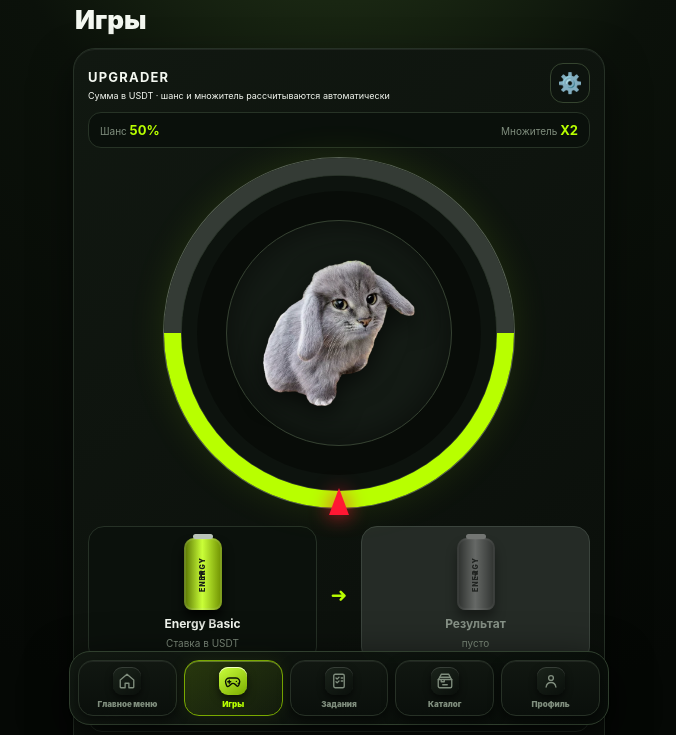
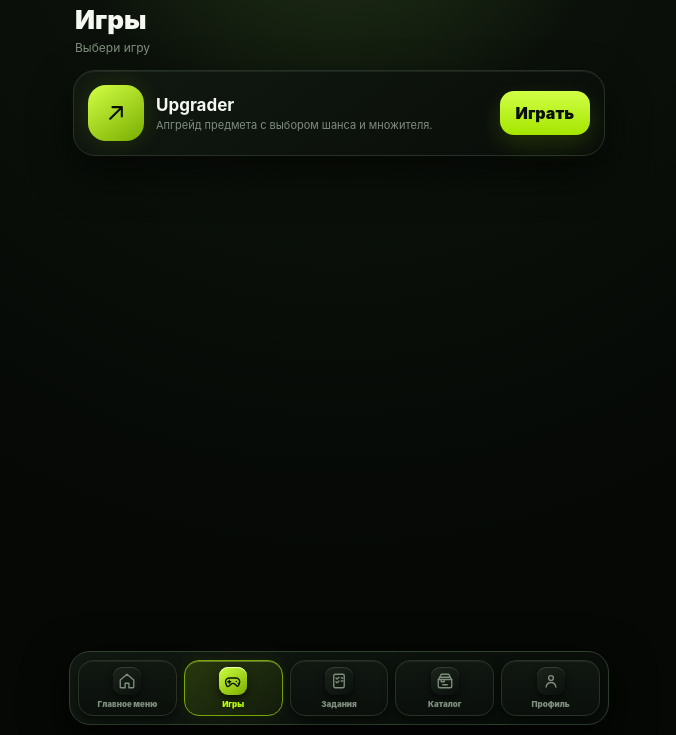
Before and after one commit to hakeza/energy-simulator, a website: page index.html in a window 1280 px wide. Both pictures are taken after a click on the button "Игры". Shown: the part 65-800 px from the top of the page, without its empty margins (301-977 px from the left). Drawn offline with Linux system fonts and the light colour scheme.

Commit message:
Add files via upload

```diff
--- a/app.js
+++ b/app.js
@@ -38,8 +38,19 @@ function home(){
   <div class="shelf-caption">@energydrinksim_bot</div></section>`;
 }
 function games(){
-  app.innerHTML=`${head('Игры','')}<div id="upgradeMount"></div>`;
-  openUpgrader();
+  app.innerHTML=`${head('Игры','Выбери игру')}
+  <section class="card game-card">
+    <div class="game-left">
+      <div class="game-icon">${icon('upgrade')}</div>
+      <div><h3>Upgrader</h3><p>Апгрейд предмета с выбором шанса и множителя.</p></div>
+    </div>
+    <button class="primary" id="openUpgraderBtn">Играть</button>
+  </section>
+  <div id="upgradeMount"></div>`;
+  document.getElementById('openUpgraderBtn').onclick=()=>{
+    document.getElementById('upgradeMount').scrollIntoView({behavior:'smooth',block:'start'});
+    openUpgrader();
+  };
 }
 function icon(name){
   const icons={
--- a/index.html
+++ b/index.html
@@ -5,7 +5,7 @@
 <meta name="viewport" content="width=device-width,initial-scale=1,viewport-fit=cover">
 <meta name="theme-color" content="#070b07">
 <title>Energy Simulator</title>
-<link rel="stylesheet" href="style.css?v=10">
+<link rel="stylesheet" href="style.css?v=11">
 <script src="https://telegram.org/js/telegram-web-app.js"></script>
 </head>
 <body>
@@ -25,6 +25,6 @@
 </div>
 <div id="toast" class="toast"></div>
 <script>window.ENERGY_BACKEND_URL="";</script>
-<script src="app.js?v=10"></script>
+<script src="app.js?v=11"></script>
 </body>
 </html>
```
